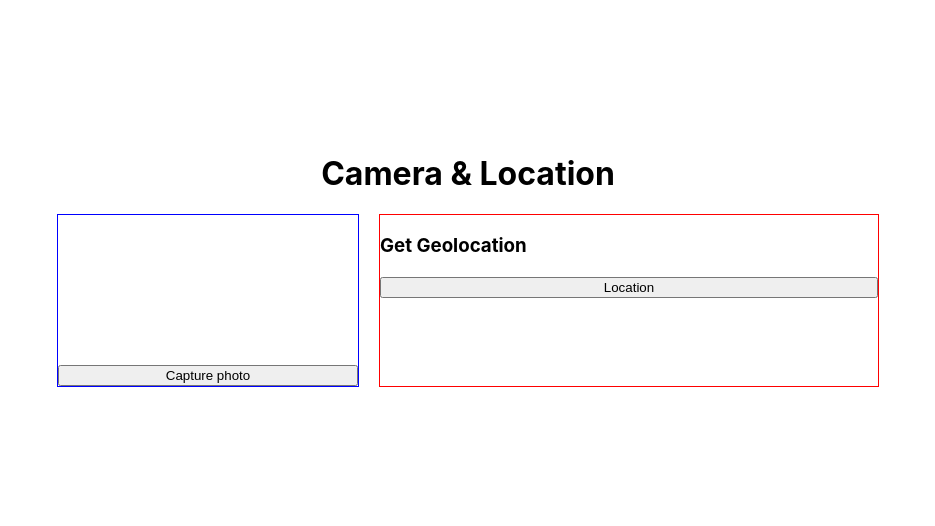
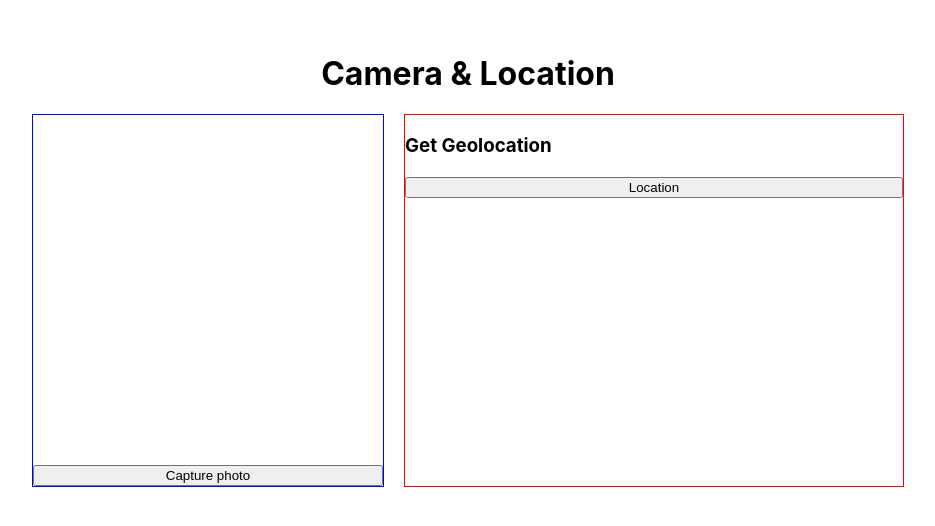
Before and after one commit to apiwat-nongwa/camera-location, a Next.js app: page / in a window 1280 px wide. Shown: the part 140-666 px from the top of the page, without its empty margins (172-1107 px from the left). Built offline with nearby package versions, Linux system fonts and the light colour scheme; no server answers.

Commit message:
:sparkles: capture photo

```diff
--- a/components/camera.js
+++ b/components/camera.js
@@ -1,4 +1,3 @@
-import Image from 'next/image'
 import Webcam from 'react-webcam'
 import { useState, useRef, useCallback } from 'react'
 
@@ -6,22 +5,30 @@ const LiveCamera = () => {
   const webcamRef = useRef(null)
   const [imgSrc, setImgSrc] = useState(null)
   const [msg, setMsg] = useState('')
+  const videoConstraints = {
+    width: 1280,
+    height: 720,
+    facingMode: 'user',
+  }
 
   const capture = useCallback(() => {
-    if (webcamRef.current !== null) {
-      const imgSrc = webcamRef.current.getScreenshot()
-      setImgSrc(imgSrc)
-    } else {
-      setMsg('กรุณาเปิดกล้อง')
-    }
-  }, [webcamRef, setImgSrc])
+    const imageSrc = webcamRef.current.getScreenshot()
+    setImgSrc(imageSrc)
+  }, [webcamRef])
 
   return (
     <>
       {msg && <h2>{msg}</h2>}
-      <Webcam />
+      <Webcam
+        audio={false}
+        height={350}
+        ref={webcamRef}
+        screenshotFormat="image/jpeg"
+        width={350}
+        videoConstraints={videoConstraints}
+      />
       <button onClick={capture}>Capture photo</button>
-      {imgSrc && <Image src={imgSrc} alt="Capture Image" />}
+      {imgSrc && <img src={imgSrc} alt="Capture Image" />}
     </>
   )
 }
```
